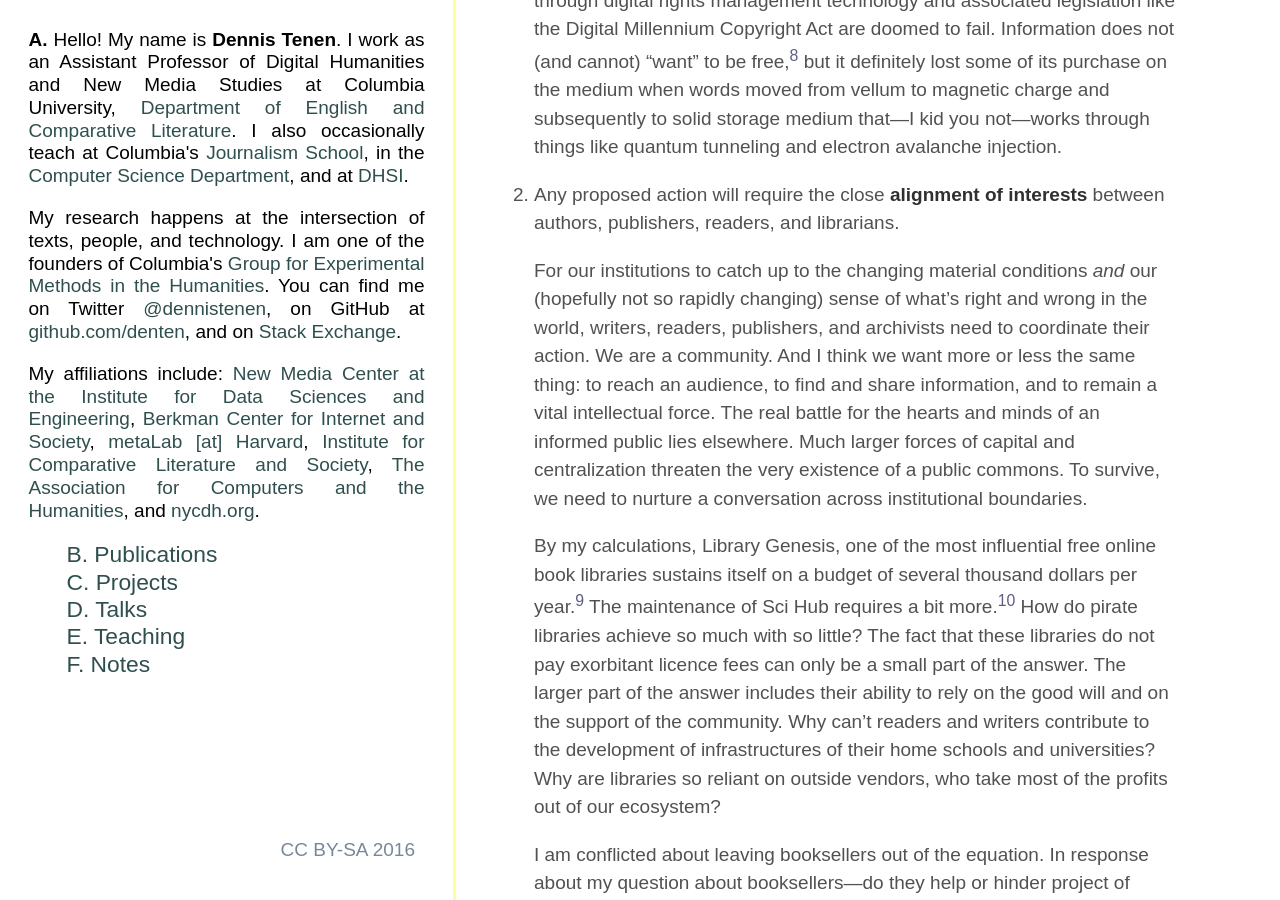
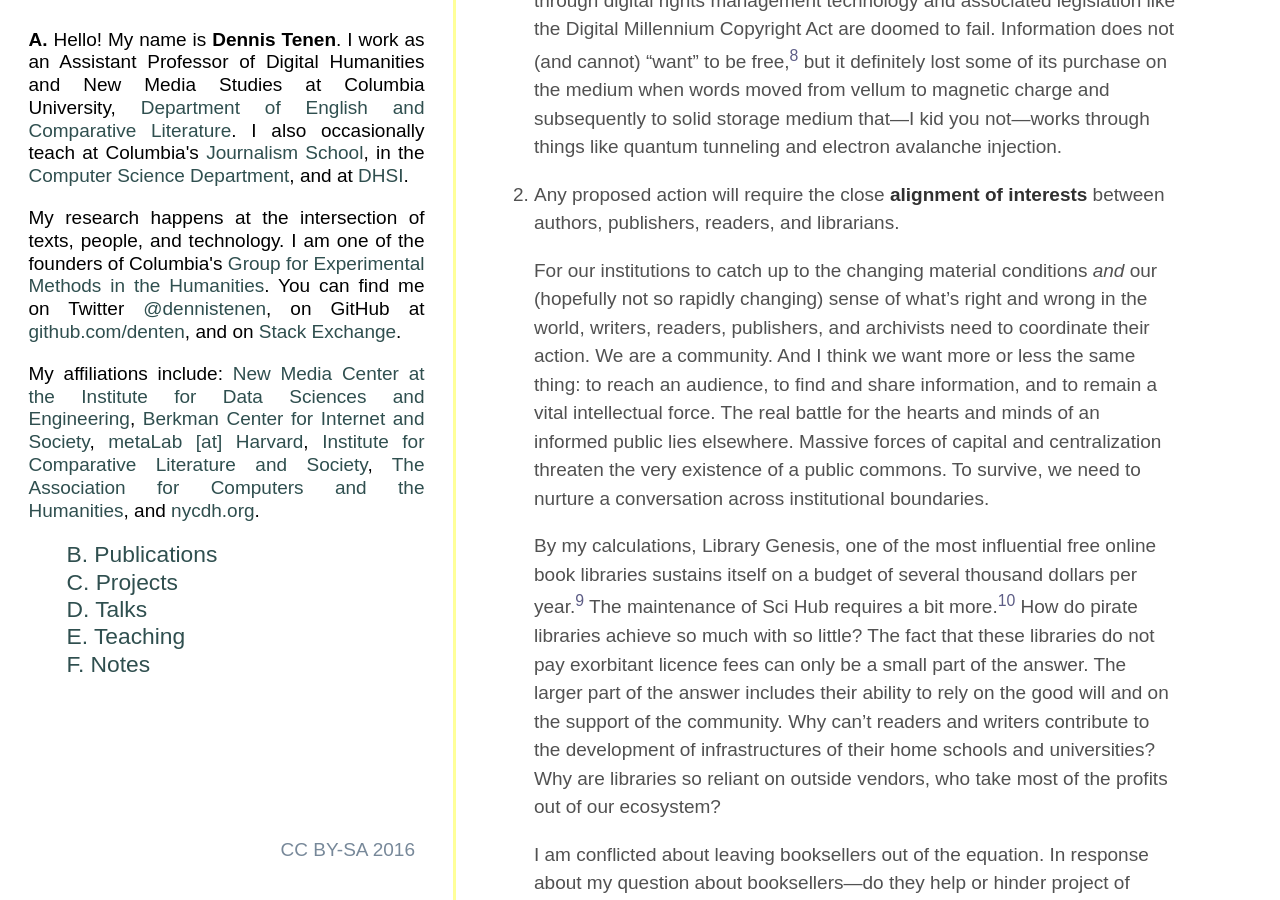
Before and after one commit to denten/denten.github.io, a Jekyll site: the page built from _posts/2016-02-17-free-library-congress.md, in a window 1280 px wide and 900 px high, scrolled down 2754 px. Built offline with Jekyll 4.4.1, drawn with Linux system fonts in a browser that asks for light colours; some web fonts are replaced.

Commit message:
small changes

```diff
--- a/_posts/2016-02-17-free-library-congress.md
+++ b/_posts/2016-02-17-free-library-congress.md
@@ -111,9 +111,9 @@
 action. We are a community. And I think we want more or less the same thing:
 to reach an audience, to find and share information, and to remain a vital
 intellectual force. The real battle for the hearts and minds of an informed
-public lies elsewhere. Much larger forces of capital and centralization
-threaten the very existence of a public commons. To survive, we need to
-nurture a conversation across institutional boundaries.
+public lies elsewhere. Massive forces of capital and centralization threaten
+the very existence of a public commons. To survive, we need to nurture a
+conversation across institutional boundaries.
 
     By my calculations, Library Genesis, one of the most influential free
 online book libraries sustains itself on a budget of several thousand dollars
```
